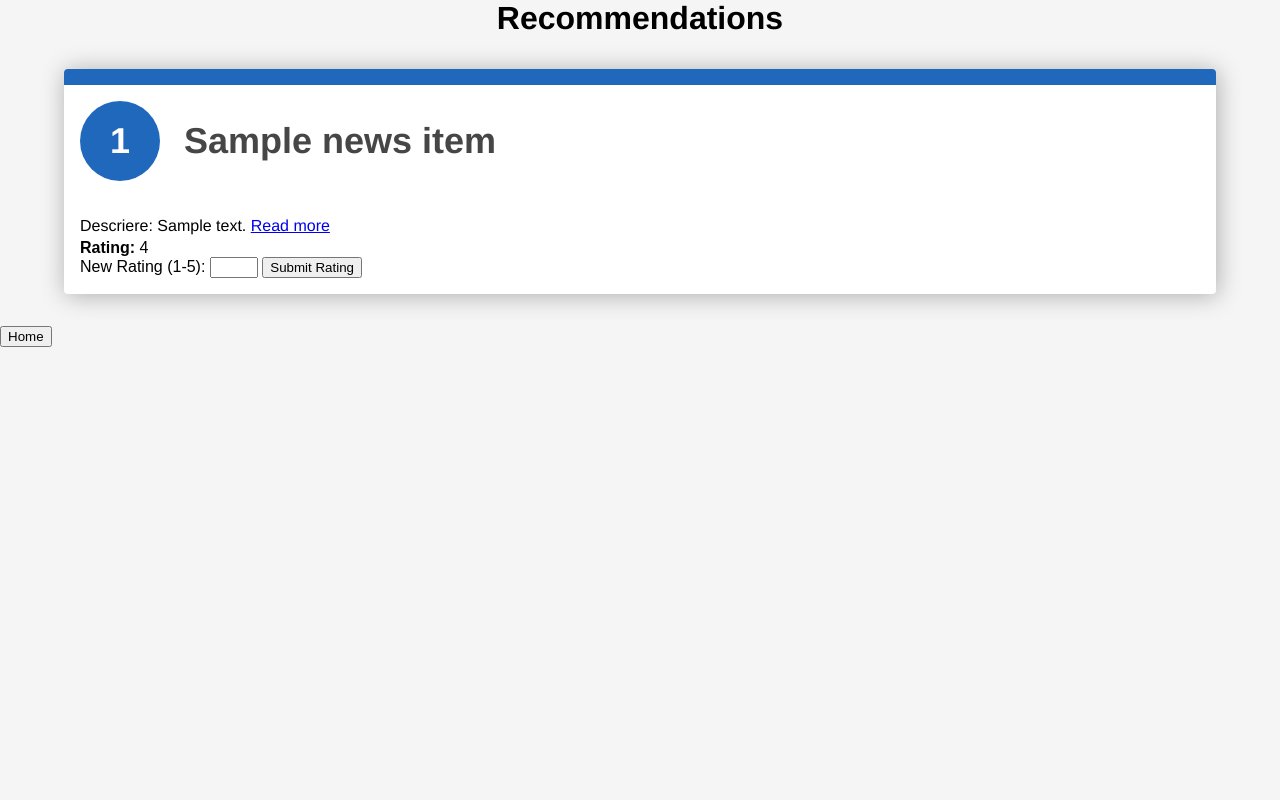
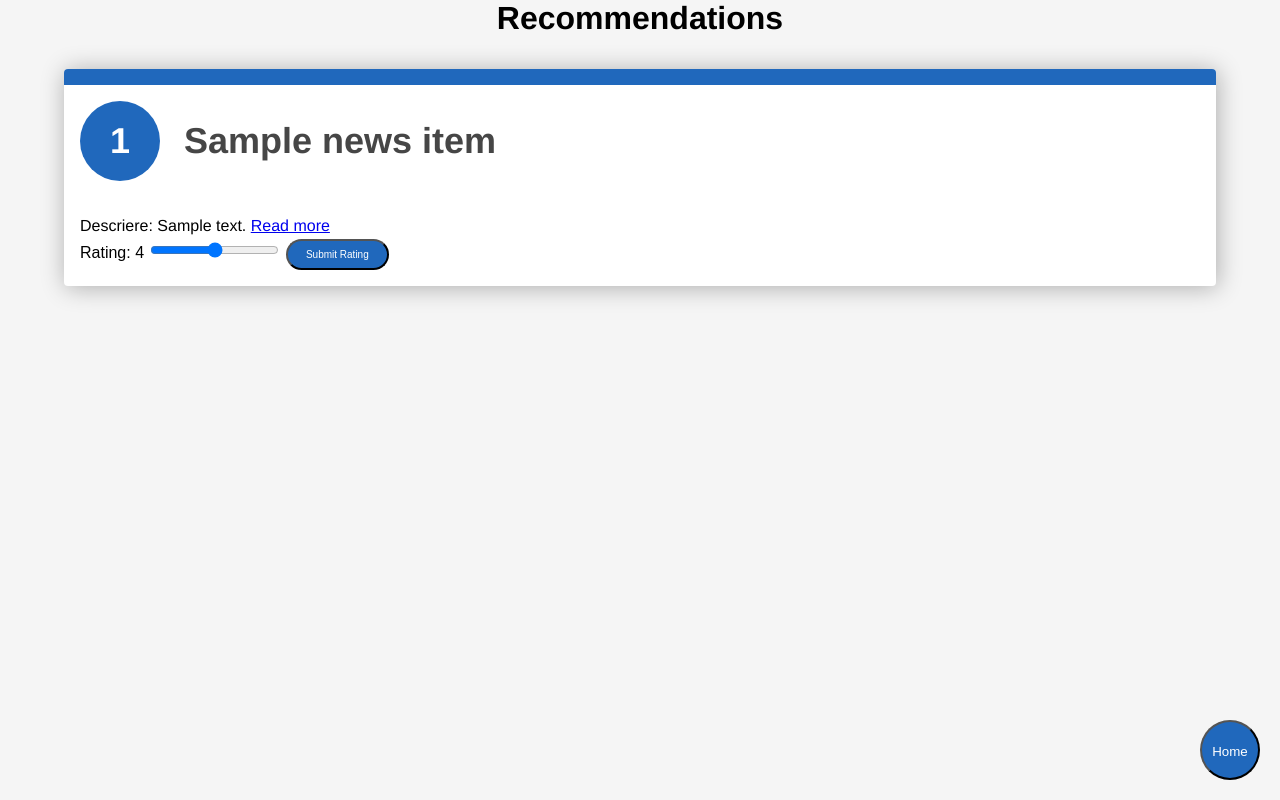
Before and after one commit to marinvanessa/News-Recommendation, a Django app: template NewsRecommendation/News/app/templates/recommendations.html in a window 1280 px wide. Run offline with Django 4.2, Linux system fonts and the light colour scheme; the template is opened without the code that fills it: most values are stand-ins (such as "Sample title", 1, 10 or a date in 2020).

Commit message:
Style home and logout buttons.

```diff
--- a/NewsRecommendation/News/app/static/styles/recommendations.css
+++ b/NewsRecommendation/News/app/static/styles/recommendations.css
@@ -95,3 +95,73 @@ li::before {
     left: 0;
     background: var(--brandColor);
 }
+
+
+.button-1 {
+    position: relative;
+    background-color: var(--brandColor);
+    border-radius: 4em;
+    font-size: 10px;
+    color: white;
+    padding: 0.8em 1.8em;
+    cursor: pointer;
+    user-select: none;
+    text-align: center;
+    text-decoration: none;
+    cursor: pointer;
+    transition-duration: 0.4s;
+    -webkit-transition-duration: 0.4s; /* Safari */
+}
+
+.button-1:hover {
+    transition-duration: 0.1s;
+    background-color: var(--brandColor);
+}
+
+.button-1:after {
+    content: "";
+    display: block;
+    position: absolute;
+    border-radius: 4em;
+    left: 0;
+    top: 0;
+    width: 100%;
+    height: 100%;
+    opacity: 0;
+    transition: all 0.5s;
+    box-shadow: 0 0 10px 40px var(--brandColor);
+}
+
+.button-1:active:after {
+    box-shadow: 0 0 0 0 var(--brandColor);
+    position: absolute;
+    border-radius: 4em;
+    left: 0;
+    top: 0;
+    opacity: 1;
+    transition: 0s;
+}
+
+.button-1:active {
+    top: 1px;
+}
+
+
+.fixed-home-button {
+    position: fixed;
+    bottom: 20px;
+    right: 20px;
+    background-color: var(--brandColor);
+    color: white;
+    padding: 10px;
+    border-radius: 50%;
+    text-align: center;
+    width: 60px;
+    height: 60px;
+    line-height: 40px;
+    text-decoration: none;
+}
+
+.fixed-home-button:hover {
+    background-color: var(--brandColor);
+}
--- a/NewsRecommendation/News/app/templates/recommendations.html
+++ b/NewsRecommendation/News/app/templates/recommendations.html
@@ -35,23 +35,19 @@
             <a href="{{ news_item.link }}"
                target="_blank">Read more</a>
         </p>
-        <div>
-            <strong>Rating:</strong> {{ news_item.rating }}
-        </div>
 
-        <!-- Form to submit a new rating for recommended items -->
         <form method="post" action="{% url 'update_rating' %}">
             {% csrf_token %}
             <input type="hidden" name="news_id" value="{{ news_item.id }}">
-            <label for="new_rating">New Rating (1-5): </label>
-            <input type="number" name="new_rating" id="new_rating" min="1" max="5" required>
-            <button type="submit">Submit Rating</button>
+            <label for="new_rating">Rating: {{ news_item.rating }} </label>
+            <input type="range" name="new_rating" id="new_rating" min="1" max="5">
+             <button class="button-1">Submit Rating</button>
         </form>
     </li>
     {% endfor %}
 </ol>
 <a href="{% url 'get_all_news' %}">
-    <button>Home</button>
+    <button class="fixed-home-button">Home</button>
 </a>
 
 {% else %}
```
Also changed, not shown: NewsRecommendation/News/app/static/styles/news_list.css (+81 -0 lines), NewsRecommendation/News/app/templates/news_list.html (+10 -31 lines).
